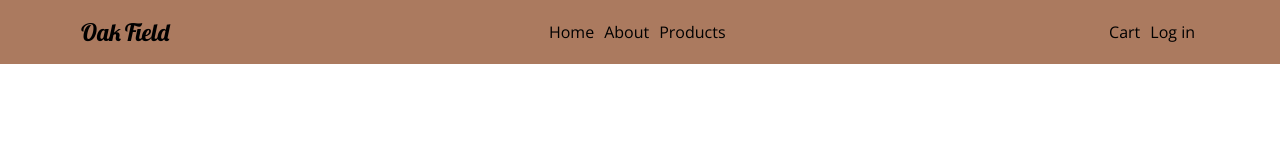
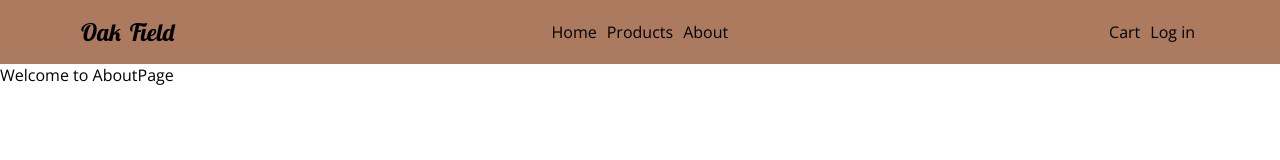
Before and after one commit to aristotlema/OakField, a React app in the folder client/: page /about in a window 1280 px wide. Built offline with nearby package versions, Linux system fonts and the light colour scheme.

Commit message:
setup react router

```diff
--- a/client/package.json
+++ b/client/package.json
@@ -11,6 +11,7 @@
     "react": "^17.0.2",
     "react-dom": "^17.0.2",
     "react-redux": "^7.2.4",
+    "react-router-dom": "^5.2.0",
     "react-scripts": "4.0.3",
     "redux": "^4.1.0",
     "redux-devtools-extension": "^2.13.9",
--- a/client/src/components/App.js
+++ b/client/src/components/App.js
@@ -1,11 +1,22 @@
 import React from 'react';
+import { BrowserRouter, Route } from "react-router-dom";
 import NavBar from './NavBar';
+import HomePage from '../pages/HomePage/HomePage';
+import ProductsPage from '../pages/ProductsPage/ProductsPage';
+import AboutPage from '../pages/AboutPage/AboutPage';
 import './App.scss';
 
 const App = () => {
     return (
         <div className="main-container">
-            <NavBar />
+            <BrowserRouter>
+                <div>
+                    <NavBar />
+                    <Route path="/" exact component={HomePage} />
+                    <Route path="/products" exact component={ProductsPage} />
+                    <Route path="/about" exact component={AboutPage} />
+                </div>
+            </BrowserRouter>
         </div>
     )
 };
--- a/client/src/components/App.scss
+++ b/client/src/components/App.scss
@@ -23,6 +23,11 @@ img {
     height: auto;
 }
 
+a {
+    text-decoration: none;
+    color: inherit;
+}
+
 .main-container {
     section {
         max-width: 80vw;
--- a/client/src/components/NavBar.js
+++ b/client/src/components/NavBar.js
@@ -1,16 +1,20 @@
 import React from 'react';
+import { Link } from 'react-router-dom';
 import './NavBar.scss';
 
 const NavBar = () => {
     return (
         <nav className="top-navbar">
             <h2 className="main-logo">
-                OakField
+                <Link to="/">Oak Field</Link>
             </h2>
             <div class="main-navigation">
-                <a>Home</a>
+                <Link to="/">Home</Link>
+                <Link to="/products">Products</Link>
+                <Link to="/about">About</Link>
+                {/* <a>Home</a>
                 <a>About</a>
-                <a>Products</a>
+                <a>Products</a> */}
             </div>
             <div className="session-control">
                 <div>Cart</div>
--- /dev/null
+++ b/client/src/pages/AboutPage/AboutPage.js
@@ -0,0 +1,7 @@
+import React from 'react';
+
+const AboutPage = () => {
+    return <div>Welcome to AboutPage</div>;
+};
+
+export default AboutPage;
--- /dev/null
+++ b/client/src/pages/HomePage/HomePage.js
@@ -0,0 +1,7 @@
+import React from 'react';
+
+const HomePage = () => {
+    return <div>Welcome home!</div>;
+};
+
+export default HomePage;
--- /dev/null
+++ b/client/src/pages/ProductsPage/ProductsPage.js
@@ -0,0 +1,7 @@
+import React from 'react';
+
+const ProductsPage = () => {
+    return <div>Welcome to Products</div>;
+};
+
+export default ProductsPage;
```
Also changed, not shown: 1 other file.
